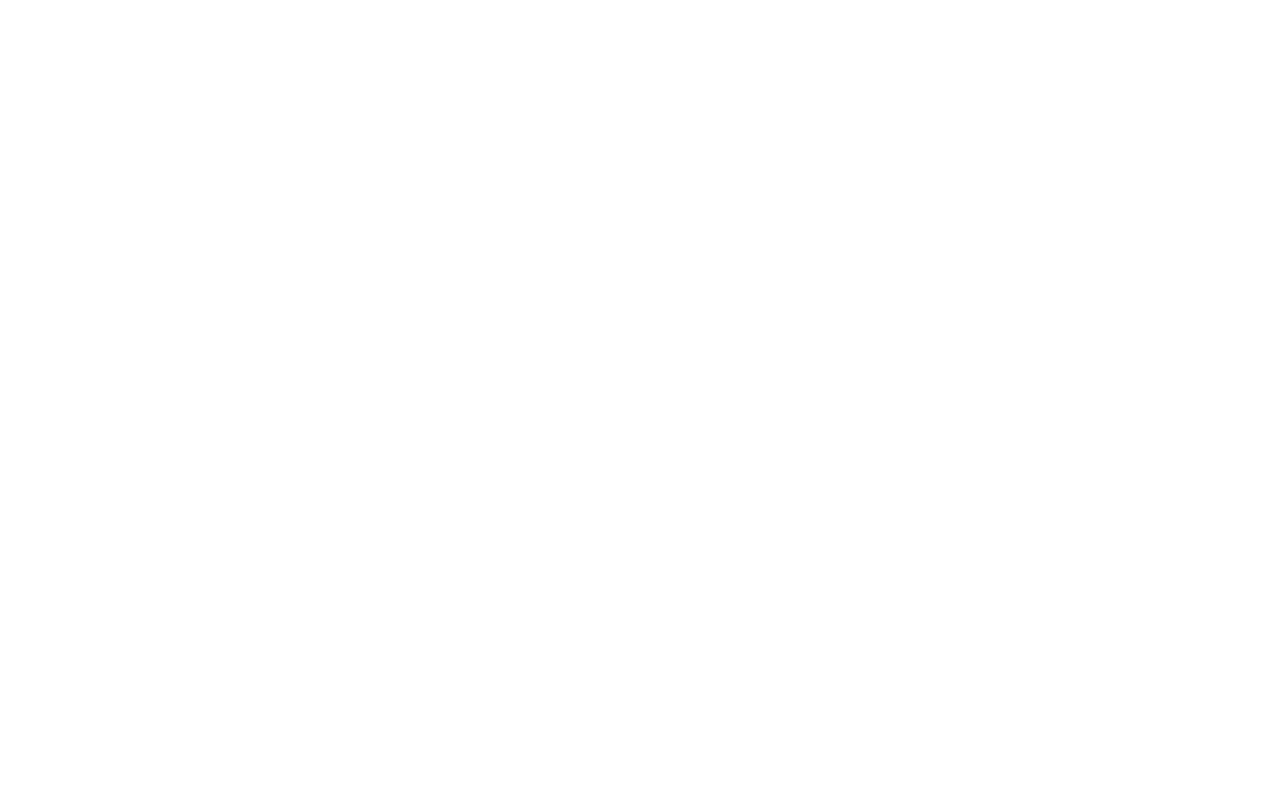
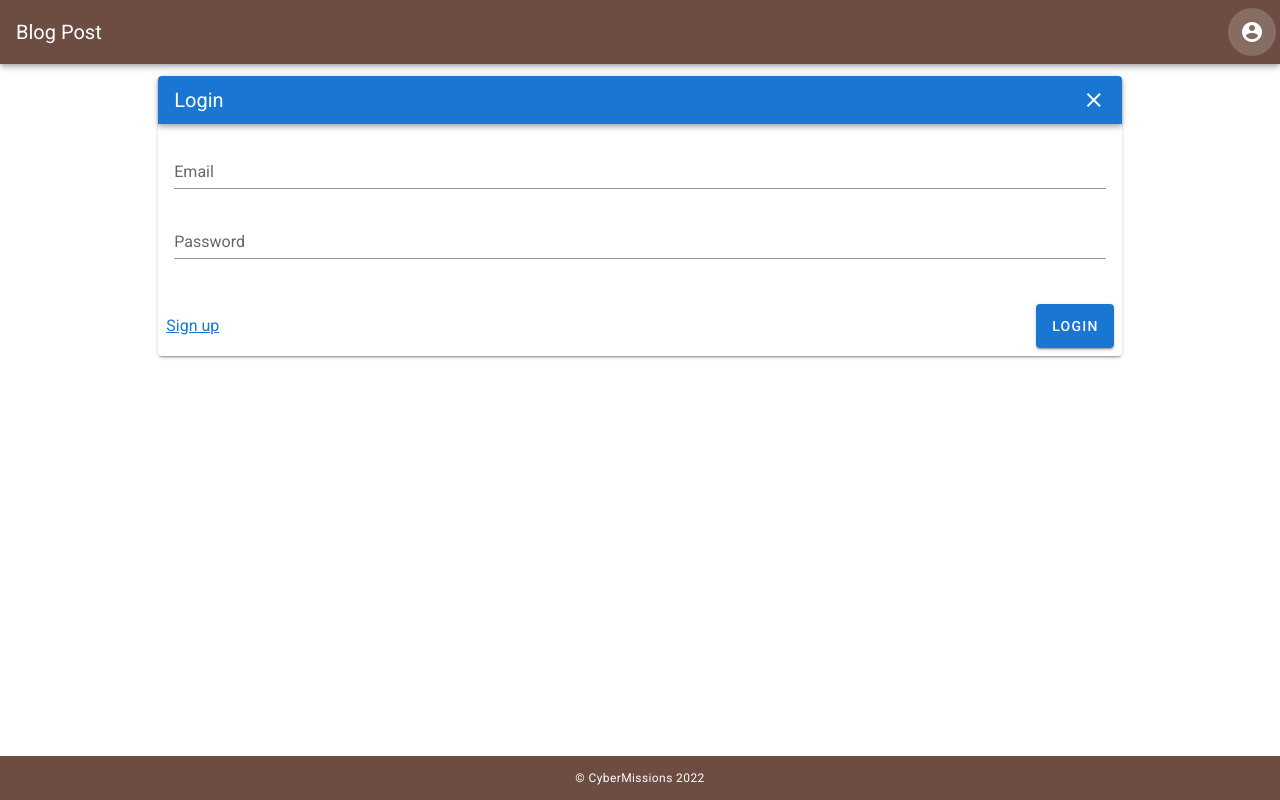
Before and after one commit to k-matsuo-cmj/nuxtjs-fb-blog-post, a Nuxt app: page /login in a window 1280 px wide. Before the commit this address had no page. Built offline with nearby package versions, Linux system fonts and the light colour scheme.

Commit message:
Login Page

```diff
--- a/layouts/default.vue
+++ b/layouts/default.vue
@@ -1,6 +1,24 @@
 <template>
   <v-app>
-    <Nuxt />
+    <v-app-bar app dark color="brown darken-1">
+      <v-toolbar-title>Blog Post</v-toolbar-title>
+      <v-spacer />
+      <v-btn icon :to="'/login'">
+        <v-icon>
+          mdi-account-circle
+        </v-icon>
+      </v-btn>
+    </v-app-bar>
+    <v-main>
+      <v-container>
+        <Nuxt />
+      </v-container>
+    </v-main>
+    <v-footer app dark color="brown darken-1" padless>
+      <v-col class="text-center text-caption">
+        <span>&copy; CyberMissions {{ new Date().getFullYear() }}</span>
+      </v-col>
+    </v-footer>
   </v-app>
 </template>
 
--- /dev/null
+++ b/pages/login.vue
@@ -0,0 +1,40 @@
+<template>
+  <v-row justify="center">
+    <v-col cols="12" sm="10">
+      <v-card>
+        <v-toolbar dense dark color="primary">
+          <v-toolbar-title>Login</v-toolbar-title>
+          <v-spacer />
+          <v-btn icon to="/">
+            <v-icon>mdi-close</v-icon>
+          </v-btn>
+        </v-toolbar>
+        <v-card-text>
+          <v-form>
+            <v-text-field label="Email" />
+            <v-text-field label="Password" />
+          </v-form>
+        </v-card-text>
+        <v-card-actions>
+          <nuxt-link to="/">
+            Sign up
+          </nuxt-link>
+          <v-spacer />
+          <v-btn large color="primary" to="/">
+            Login
+          </v-btn>
+        </v-card-actions>
+      </v-card>
+    </v-col>
+  </v-row>
+</template>
+
+<script>
+export default {
+  name: 'LoginPage'
+}
+</script>
+
+<style>
+
+</style>
```
